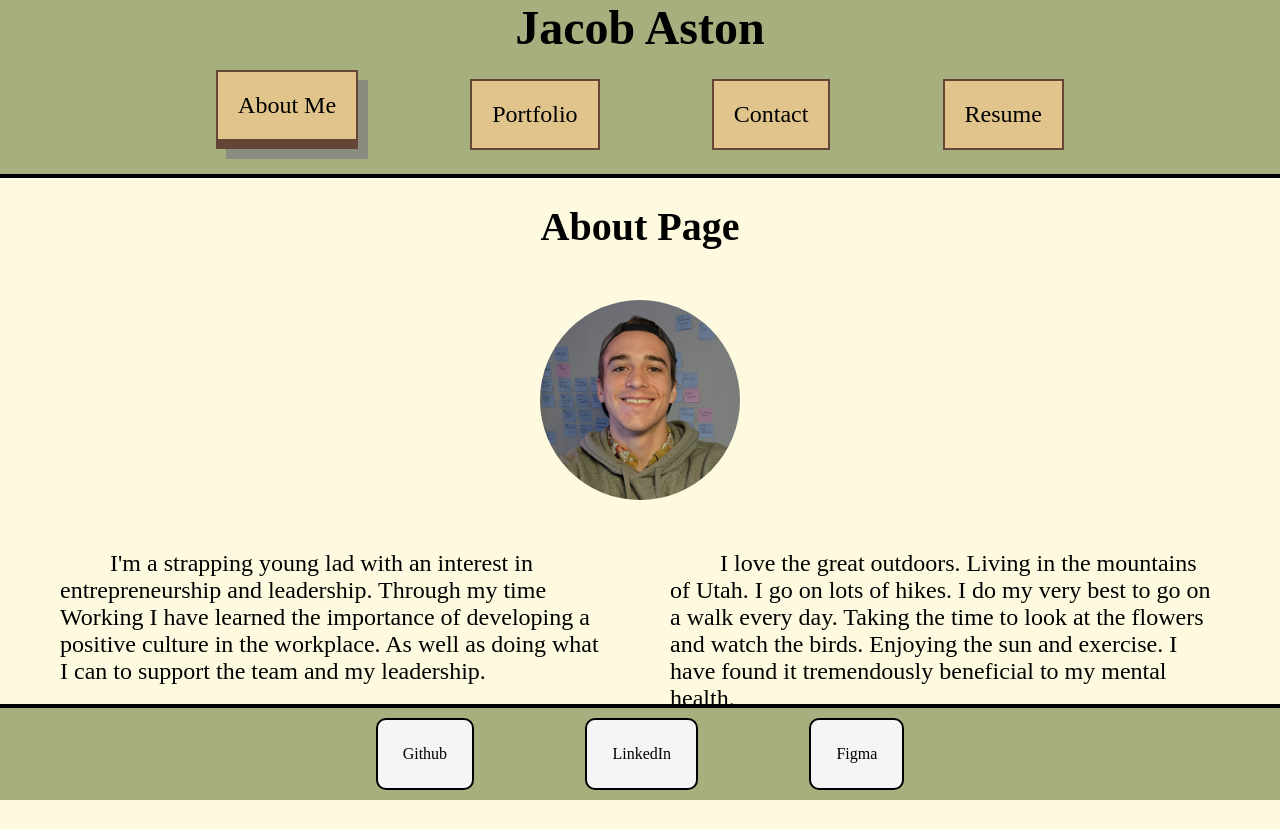
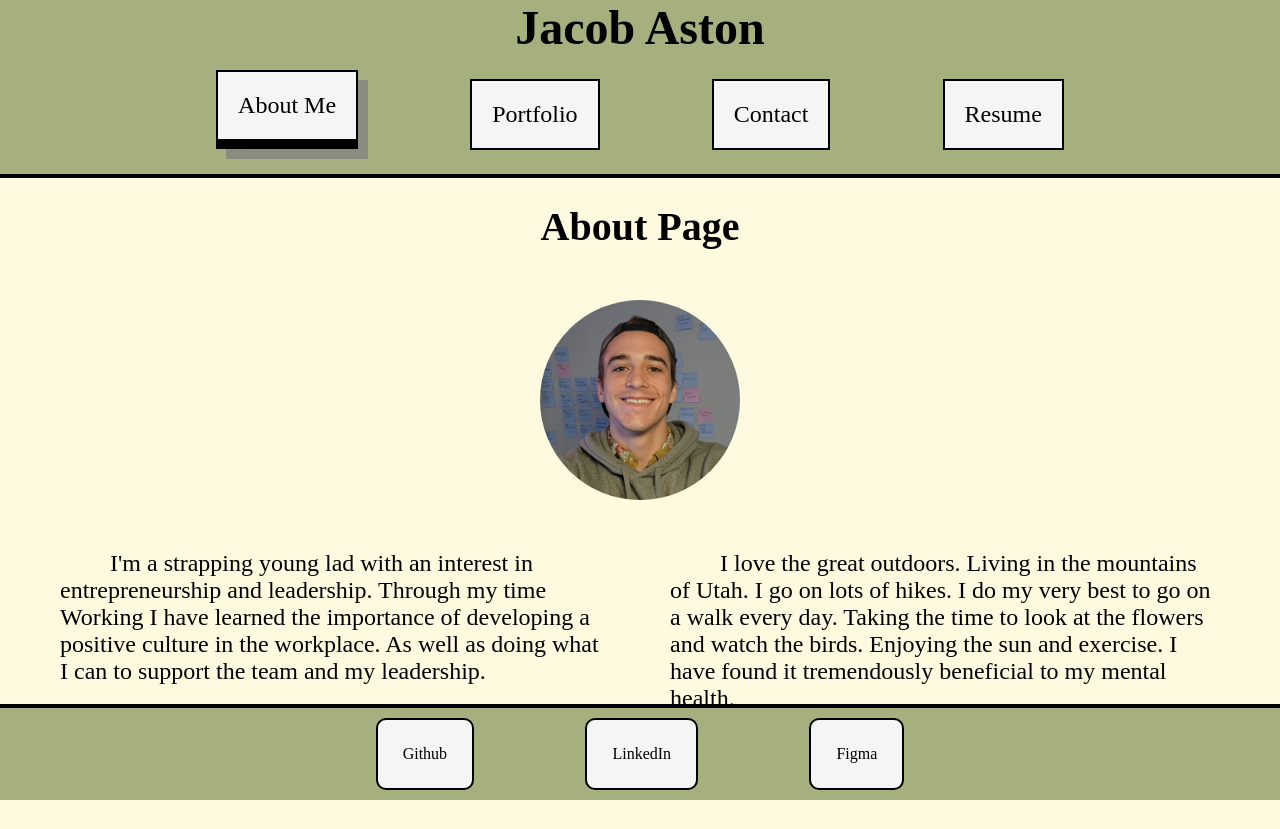
Before and after one commit to Jacob-Aston/react-portfolio, a React (Create React App) app: page / in a window 1280 px wide. Built offline with nearby package versions, Linux system fonts and the light colour scheme; the HTML template or start-up script is replaced by a standard one.

Commit message:
changed navigation buttons to whitesmoke with lightgray hover and black borders.

```diff
--- a/src/styles/Navigation.css
+++ b/src/styles/Navigation.css
@@ -14,8 +14,8 @@ nav {
   border: solid 2px;
   margin: 0 0 10px;
   width: fit-content;
-  border-color: #644536;
-  background-color: #e1c48b;
+  border-color: black;
+  background-color: whitesmoke;
 }
 
 .dropdown-content {
@@ -40,7 +40,7 @@ nav {
   margin: 0;
   border-left: 10px solid;
   border-bottom: 2px solid;
-  border-color: #644536;
+  border-color: black;
 }
 
 .nav-row {
@@ -57,8 +57,8 @@ nav {
   box-sizing: border-box;
   padding: 20px;
   border: 2px solid;
-  border-color: #644536;
-  background-color: #e1c48b;
+  border-color: black;
+  background-color: whitesmoke;
   text-decoration: none;
   color: black;
   font-size: 1.5em;
@@ -67,7 +67,7 @@ nav {
 .nav-link.active {
   box-shadow: 10px 10px rgba(128, 128, 128, 0.75);
   margin-bottom: 10px;
-  border-bottom: 10px solid #644536;
+  border-bottom: 10px solid black;
 }
 
 .show {
@@ -75,11 +75,11 @@ nav {
 }
 
 .dropbtn:hover {
-  background-color: #bca371;
+  background-color: lightgray;
 }
 
 .nav-link:hover {
-  background-color: #bca371;
+  background-color: lightgray;
 }
 
 @media (min-width: 744px) {
```
